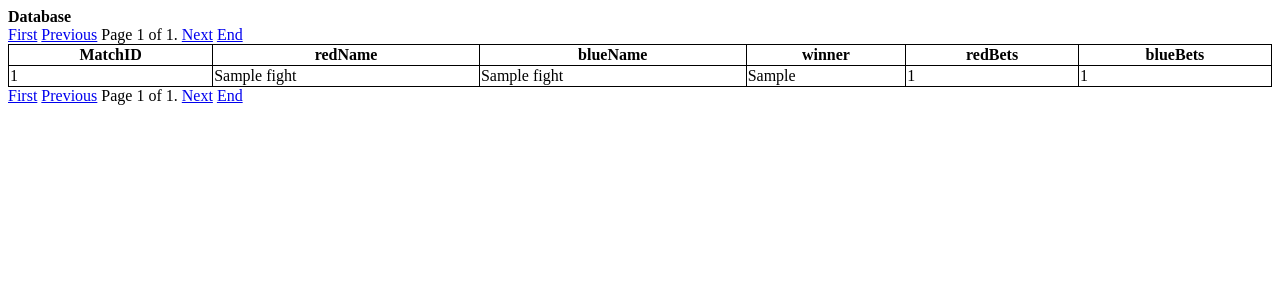
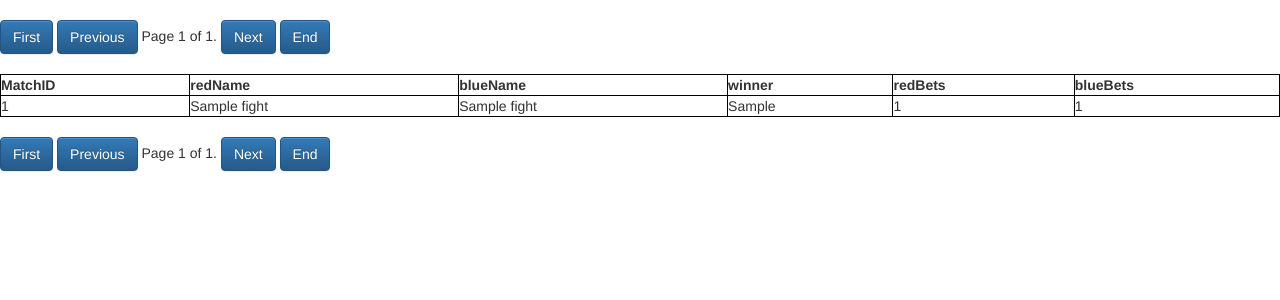
Before and after one commit to LT11222/BotSite, a Django app: page /database/fights in a window 1280 px wide. Shown: the top 300 px of the page. Run offline with Django 3.2, Linux system fonts and the light colour scheme; tables that the repository leaves empty hold one stand-in row (values such as "Sample post"); some libraries are stand-ins or nearby versions.

Commit message:
Abstracted database further with templates, beautified a little with bootstrap

```diff
--- /dev/null
+++ b/botSite/templates/base.html
@@ -0,0 +1,19 @@
+{% load static %}
+<!DOCTYPE html>
+<html>
+  <head>
+    <meta charset="utf-8">
+      <!-- Latest compiled and minified CSS -->
+      <link rel="stylesheet" href="https://maxcdn.bootstrapcdn.com/bootstrap/3.3.7/css/bootstrap.min.css" integrity="sha384-BVYiiSIFeK1dGmJRAkycuHAHRg32OmUcww7on3RYdg4Va+PmSTsz/K68vbdEjh4u" crossorigin="anonymous">
+      <!-- Optional theme -->
+      <link rel="stylesheet" href="https://maxcdn.bootstrapcdn.com/bootstrap/3.3.7/css/bootstrap-theme.min.css" integrity="sha384-rHyoN1iRsVXV4nD0JutlnGaslCJuC7uwjduW9SVrLvRYooPp2bWYgmgJQIXwl/Sp" crossorigin="anonymous">
+      <!-- Latest compiled and minified JavaScript -->
+      <script src="https://maxcdn.bootstrapcdn.com/bootstrap/3.3.7/js/bootstrap.min.js" integrity="sha384-Tc5IQib027qvyjSMfHjOMaLkfuWVxZxUPnCJA7l2mCWNIpG9mGCD8wGNIcPD7Txa" crossorigin="anonymous"></script>
+      {% block head %}
+      {% endblock %}
+    </head>
+    <body>
+      {% block content %}
+      {% endblock %}
+    </body>
+</html>
--- /dev/null
+++ b/botSite/templates/base_homepage.html
@@ -0,0 +1,5 @@
+{% extends 'base.html' %}
+
+{% block content %}
+<b>Homepage</b>
+{% endblock %}
--- /dev/null
+++ b/botSite/templates/database/base_database.html
@@ -0,0 +1,9 @@
+{% extends 'base.html' %}
+
+{% block head %}
+{% endblock %}
+
+{% block content %}
+{% block data %}
+{% endblock %}
+{% endblock %}
--- a/botSite/templates/database/database.html
+++ b/botSite/templates/database/database.html
@@ -1,29 +1,29 @@
+{% extends 'database/base_database.html' %}
 {% load static %}
+
+{% block head %}
 <link rel="stylesheet" type="text/css" href="{% static 'database/style.css' %}" />
-<html>
-  <head>
-    <b>Database</b>
-    <b>{{test}}</b>
-  </head>
-  <body>
+{% endblock %}
+
+{% block data %}
 
 <div class="pagination">
   <span class="step-links">
-        <a href="?page={{1}}">First</a>
+    <a href="?page={{1}}" class="btn btn-primary" role="button">First</a>
     {% if queryResults.has_previous %}
-          <a href="?page={{queryResults.previous_page_number}}">Previous</a>
+      <a href="?page={{queryResults.previous_page_number}}" class="btn btn-primary" role="button">Previous</a>
     {% else %}
-          <a href="?page={{1}}">Previous</a>
+      <a href="?page={{1}}" class="btn btn-primary" role="button">Previous</a>
     {% endif %}
     <span class="current">
       Page {{queryResults.number}} of {{queryResults.paginator.num_pages}}.
     </span>
     {% if queryResults.has_next %}
-          <a href="?page={{queryResults.next_page_number}}">Next</a>
+      <a href="?page={{queryResults.next_page_number}}" class="btn btn-primary" role="button">Next</a>
     {% else %}
-          <a href="?page={{end}}">Next</a>
+      <a href="?page={{end}}" class="btn btn-primary" role="button">Next</a>
     {% endif %}
-        <a href="?page={{end}}">End</a>
+    <a href="?page={{end}}" class="btn btn-primary" role="button">End</a>
   </span>
 </div>
 
@@ -32,23 +32,23 @@
 
 <div class="pagination">
   <span class="step-links">
-        <a href="?page={{1}}">First</a>
+    <a href="?page={{1}}" class="btn btn-primary" role="button">First</a>
     {% if queryResults.has_previous %}
-          <a href="?page={{queryResults.previous_page_number}}">Previous</a>
+      <a href="?page={{queryResults.previous_page_number}}" class="btn btn-primary" role="button">Previous</a>
     {% else %}
-          <a href="?page={{1}}">Previous</a>
+      <a href="?page={{1}}" class="btn btn-primary" role="button">Previous</a>
     {% endif %}
     <span class="current">
       Page {{queryResults.number}} of {{queryResults.paginator.num_pages}}.
     </span>
     {% if queryResults.has_next %}
-          <a href="?page={{queryResults.next_page_number}}">Next</a>
+      <a href="?page={{queryResults.next_page_number}}" class="btn btn-primary" role="button">Next</a>
     {% else %}
-          <a href="?page={{end}}">Next</a>
+      <a href="?page={{end}}" class="btn btn-primary" role="button">Next</a>
     {% endif %}
-        <a href="?page={{end}}">End</a>
+    <a href="?page={{end}}" class="btn btn-primary" role="button">End</a>
 
   </span>
 </div>
-  </body>
-</html>
+
+{% endblock %}
--- a/botSite/templates/homepage.html
+++ /dev/null
@@ -1,5 +0,0 @@
-<html>
-  <head>
-    <b>Test</b>
-  </head>
-</html>
--- a/botSite/urls.py
+++ b/botSite/urls.py
@@ -4,6 +4,6 @@ from django.views.generic import TemplateView
 
 urlpatterns = [
     url(r'^admin/', admin.site.urls),
-    url(r'^$', TemplateView.as_view(template_name="homepage.html"), name="homepage"),
+    url(r'^$', TemplateView.as_view(template_name="base_homepage.html"), name="homepage"),
     url(r'^database/', include('database.urls'), name="database")
 ]
```
Also changed, not shown: botSite/templates/database/index.html (+7 -10 lines). Lines whose indentation alone changed are shown as unchanged.
